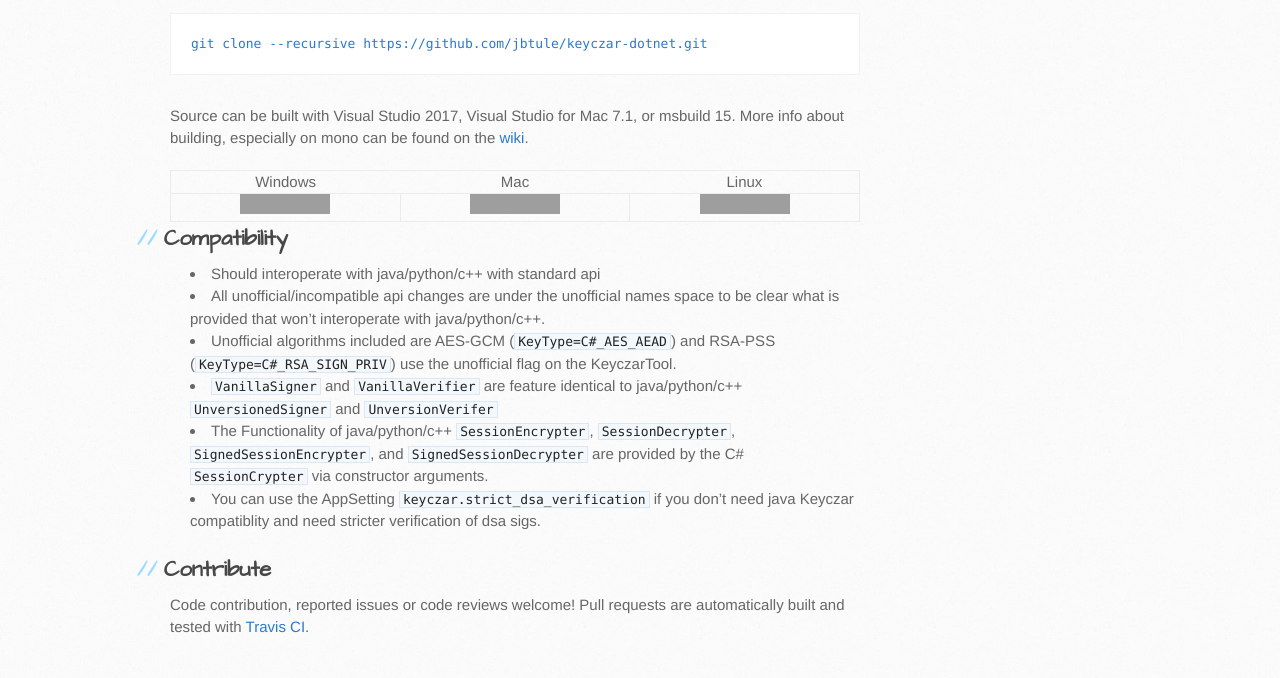
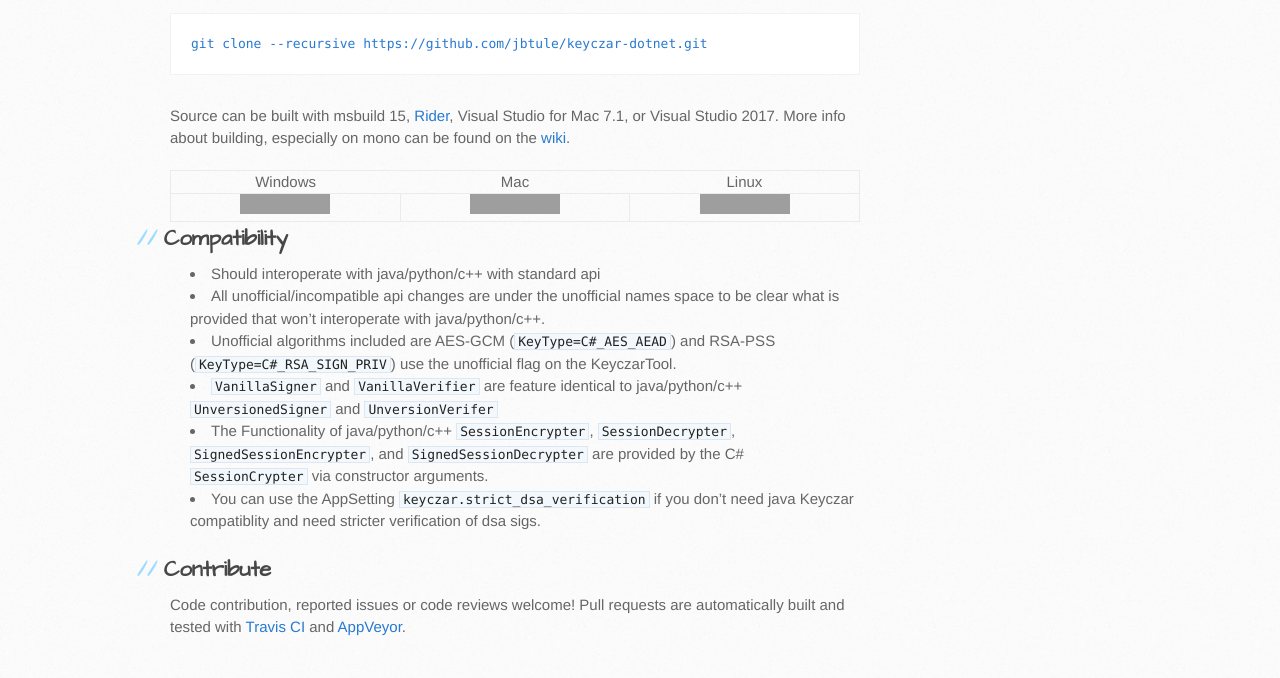
Before and after one commit to jbtule/keyczar-dotnet, a Jekyll site: the page built from index.md, in a window 1280 px wide. Shown: the part 925-1603 px from the top of the page. Built offline with Jekyll 4.4.1, drawn with Linux system fonts in a browser that asks for light colours; grey boxes are pictures that could not be loaded.

Commit message:
Update index.md

```diff
--- a/index.md
+++ b/index.md
@@ -5,7 +5,6 @@ project: keyczar-dotnet
 username: jbtule
 heading: Keyczar high level encryption toolkit in C#
 ---
-
 # Keyczar dotnet [![Nugut Install](https://img.shields.io/nuget/v/Keyczar.svg)](https://www.nuget.org/packages/Keyczar)
 Implmemented in C# 4 to match up with the Java/Python/C++ Keyczar standard features
 and will interoperate with them by default. Uses BouncyCastle as backend for most encryption.
@@ -41,7 +40,7 @@ Source code can be obtained with
 
     git clone --recursive https://github.com/jbtule/keyczar-dotnet.git
 
-Source can be built with Visual Studio 2017, Visual Studio for Mac 7.1, or msbuild 15. More info about building, especially on mono can be found on the [wiki](https://github.com/jbtule/keyczar-dotnet/wiki/Building%20or%20Testing%20Keyczar%20dotnet%20in%20Depth).
+Source can be built with msbuild 15, [Rider](https://www.jetbrains.com/rider/), Visual Studio for Mac 7.1, or Visual Studio 2017. More info about building, especially on mono can be found on the [wiki](https://github.com/jbtule/keyczar-dotnet/wiki/Building%20or%20Testing%20Keyczar%20dotnet%20in%20Depth).
 
 Windows | Mac | Linux
 ------ | ------ | --------
@@ -65,6 +64,7 @@ Windows | Mac | Linux
  - The Functionality of java/python/c++ `SessionEncrypter`, `SessionDecrypter`, `SignedSessionEncrypter`, and `SignedSessionDecrypter` are provided by the C# `SessionCrypter` via constructor arguments.
  - You can use the AppSetting `keyczar.strict_dsa_verification` if you don't need java Keyczar compatiblity and need stricter verification of dsa sigs.
 
+
 ## Contribute ##
 
-Code contribution, reported issues or code reviews welcome! Pull requests are automatically built and tested with [Travis CI](https://travis-ci.org/jbtule/keyczar-dotnet).
+Code contribution, reported issues or code reviews welcome! Pull requests are automatically built and tested with [Travis CI][MacLinkMaster] and [AppVeyor][WinLinkMaster].
```
